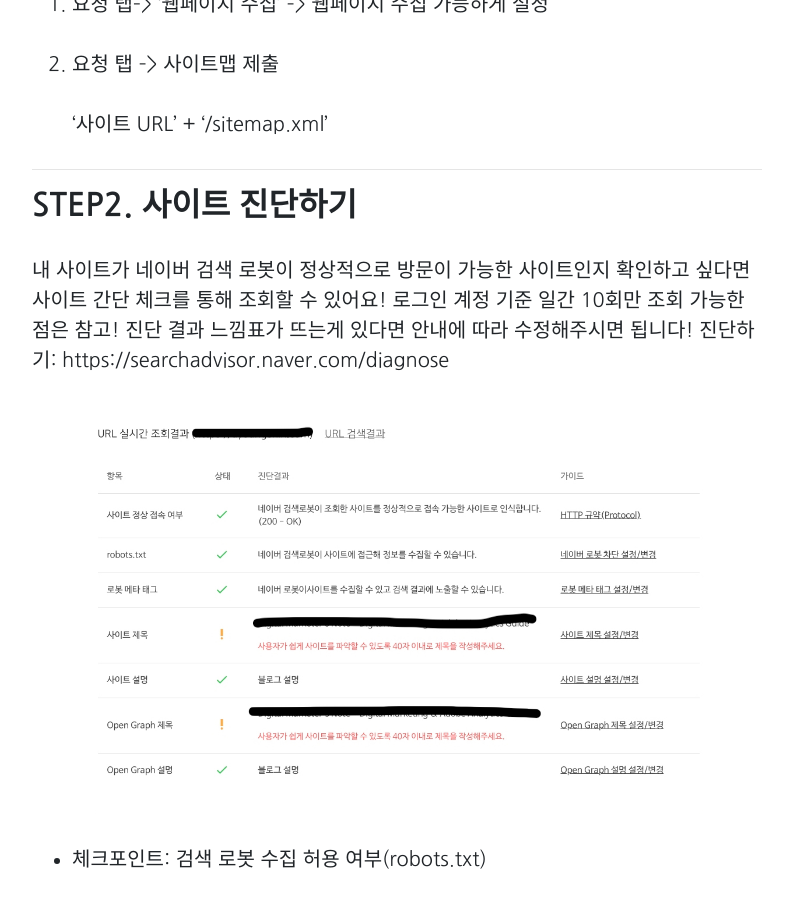
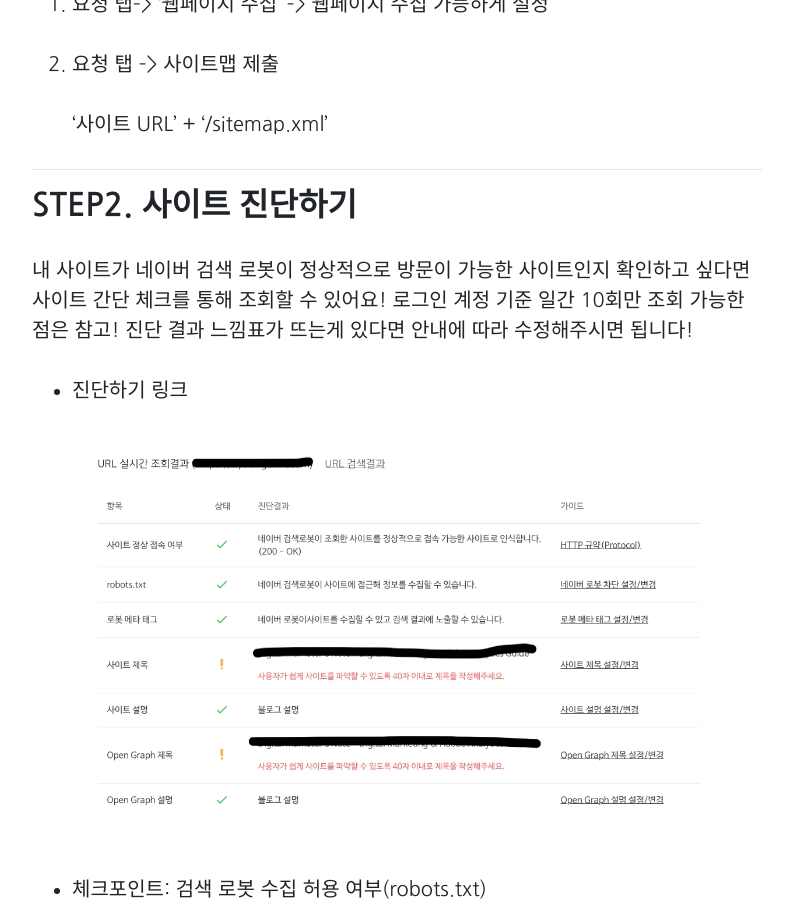
Before and after one commit to bogopa89/magaeiner, a Jekyll site: the page built from _posts/2020-02-23-mkt-naversearchadvisor.md, in a window 1280 px wide and 900 px high, scrolled down 2613 px. Shown: the whole window, without its empty margins (243-1028 px from the left). Built offline with Jekyll 4.4.1, drawn with Linux system fonts in a browser that asks for light colours; comment, search, counter and statistics services are not loaded; some of the changed text lies outside the part shown.

Commit message:
post3_수정

```diff
--- a/_posts/2020-02-23-mkt-naversearchadvisor.md
+++ b/_posts/2020-02-23-mkt-naversearchadvisor.md
@@ -37,7 +37,7 @@
 
 ## STEP1. 사이트 등록하기
 
-1. 네이버 서치 어드바이저에 들어가서 네이버 아이디로 로그인합니다: https://searchadvisor.naver.com/
+1. 네이버 서치 어드바이저에 들어가서 네이버 아이디로 로그인합니다:[네이버서치어드바이저 링크](https://searchadvisor.naver.com/, "naversearchadvisor link")
 2. 상단의 '웹마스터 도구'를 클릭하고, 연동 사이트 목록에 사이트를 추가합니다.
 
 ![사이트등록하기](/img/posts/003/02.jpg)
@@ -56,7 +56,8 @@
 
 ## STEP2. 사이트 진단하기
 
-내 사이트가 네이버 검색 로봇이 정상적으로 방문이 가능한 사이트인지 확인하고 싶다면 사이트 간단 체크를 통해 조회할 수 있어요! 로그인 계정 기준 일간 10회만 조회 가능한 점은 참고! 진단 결과 느낌표가 뜨는게 있다면 안내에 따라 수정해주시면 됩니다! 진단하기: https://searchadvisor.naver.com/diagnose
+내 사이트가 네이버 검색 로봇이 정상적으로 방문이 가능한 사이트인지 확인하고 싶다면 사이트 간단 체크를 통해 조회할 수 있어요! 로그인 계정 기준 일간 10회만 조회 가능한 점은 참고! 진단 결과 느낌표가 뜨는게 있다면 안내에 따라 수정해주시면 됩니다!
+* [진단하기 링크](https://searchadvisor.naver.com/diagnose, "naverdiagnose link")
 
 ![사이트진단하기](/img/posts/003/04.jpg)
 
@@ -83,5 +84,5 @@
 -----
 
 ## 네이버 서치 어드바이저 안내가이드 다운받기:
-
-* https://searchadvisor.naver.com/guide/education-basic
+* [다운로드 링크](https://searchadvisor.naver.com/guide/education-basic
+, "naversearchadvisorguide link")
```
Also changed, not shown: _posts/2020-03-08-mkt-googlesearchconsole.md (+1 -1 lines).
